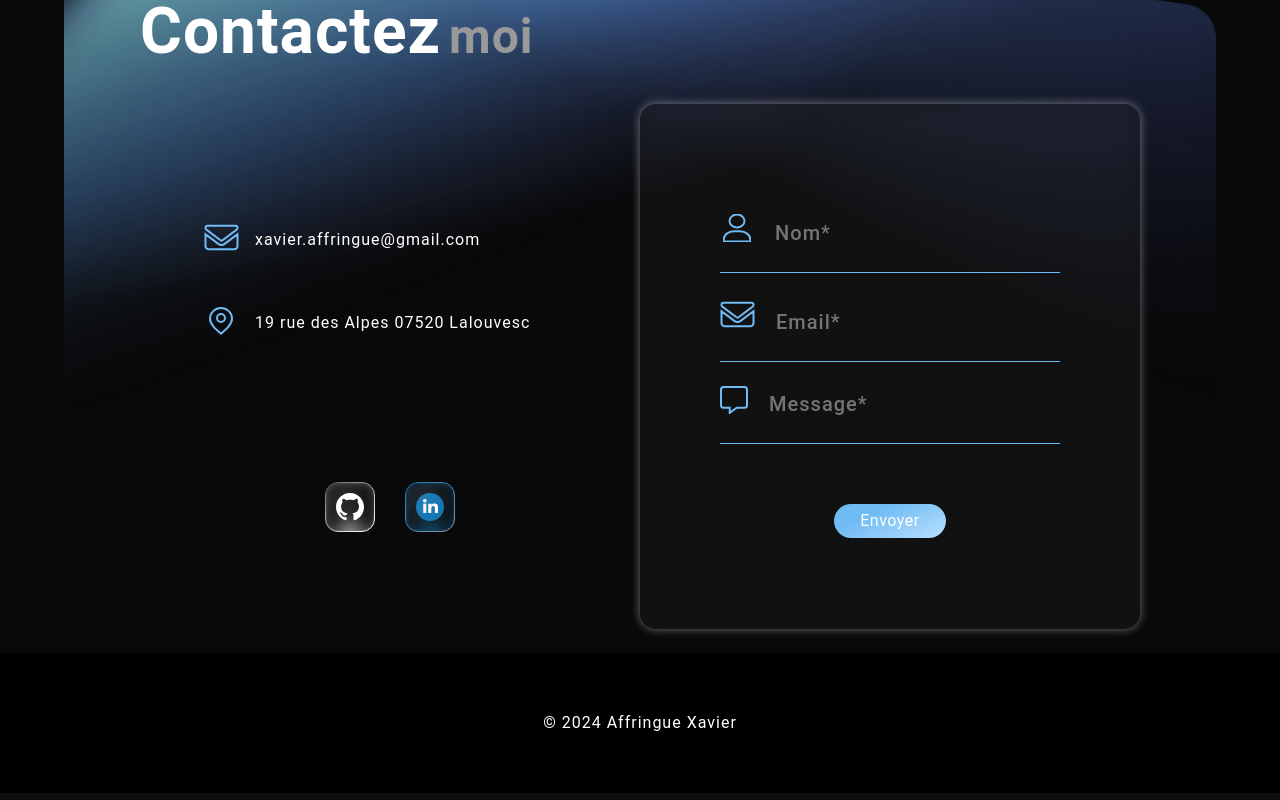
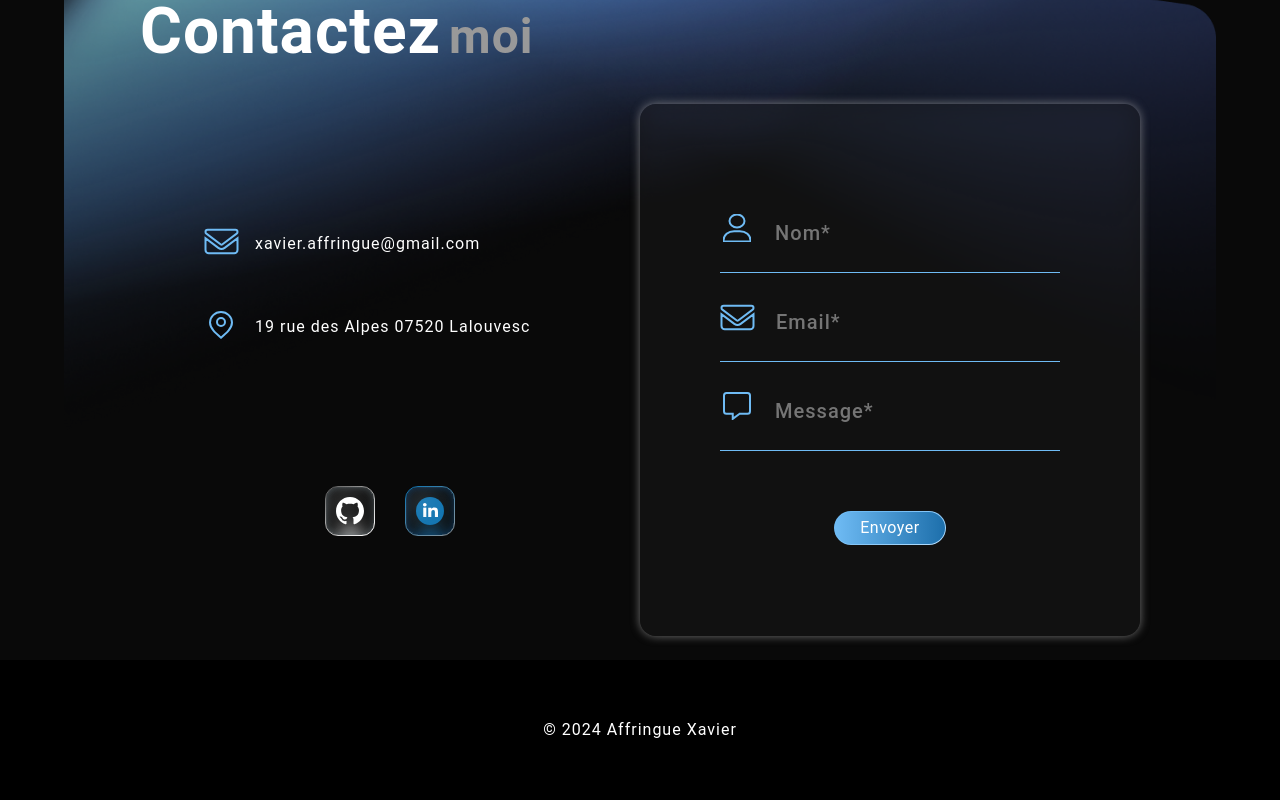
Before and after one commit to Ax-07/portfolio_2, a React (Vite) app: page / in a window 1280 px wide. Shown: the part 6037-6837 px from the top of the page. Built offline with nearby package versions, Linux system fonts and the light colour scheme; no server answers.

Commit message:
modif contact form labels et button

```diff
--- a/src/components/contactForm/ContactForm.jsx
+++ b/src/components/contactForm/ContactForm.jsx
@@ -38,7 +38,7 @@ export const ContactForm = () => {
           />
         </div>
         <div className="contact-form__wrapper">
-          <label htmlFor="email">
+          <label htmlFor="email" className="contact-form__label">
             <img src={faEnvelope} alt="" />
           </label>
           <input
@@ -51,7 +51,7 @@ export const ContactForm = () => {
           />
         </div>
         <div className="contact-form__wrapper">
-          <label htmlFor="message">
+          <label htmlFor="message" className="contact-form__label">
             <img src={faMessage} alt="" />
           </label>
           <textarea
@@ -66,11 +66,11 @@ export const ContactForm = () => {
             required
           ></textarea>
         </div>
-        <input
+        <button
           type="submit"
-          value="Envoyer"
           className="contact-form__btn btn"
-        />
+          role="button"
+        >Envoyer</button>
       </form>
     );
 };
```
